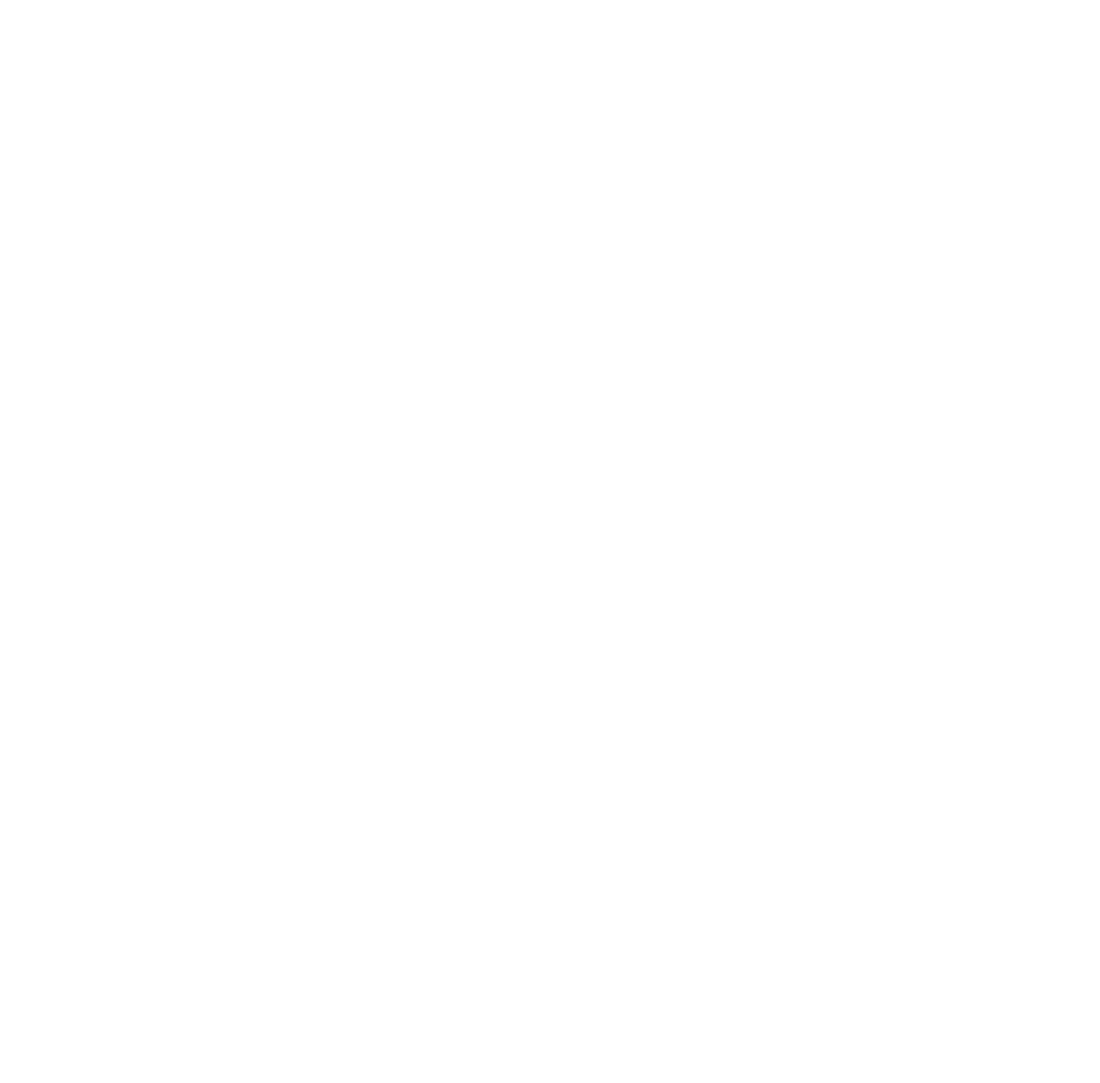
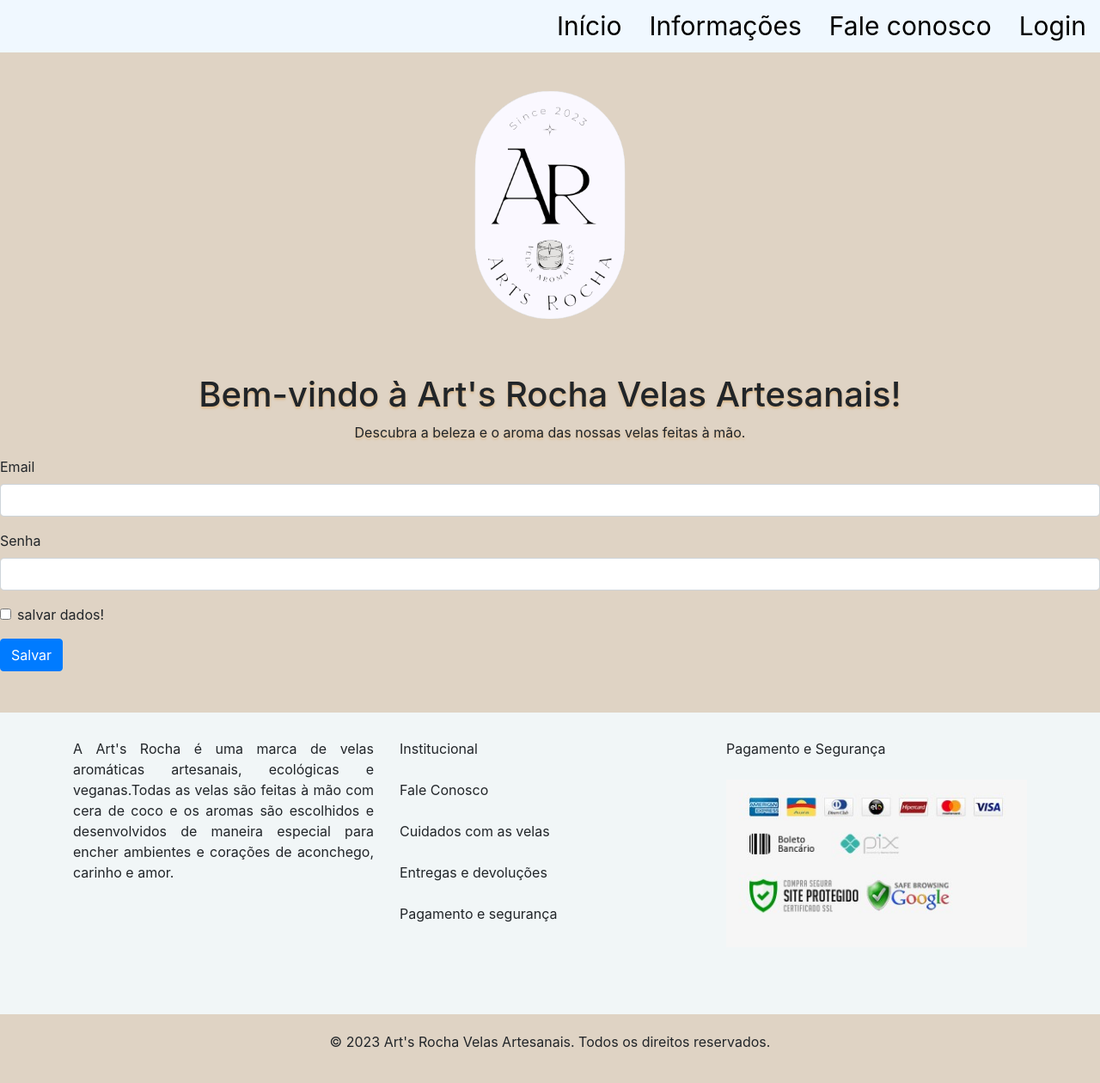
Before and after one commit to Linha-Rocha/SITEVELAS, a plain HTML site: page login.html in a window 1280 px wide. Shown: the whole page at 86% size. Before the commit the page ends 800 px from the top, so only its background shows below. Drawn offline with nearby package versions, Linux system fonts and the light colour scheme.

Commit message:
Add files via upload
Atualização das pastas

```diff
--- a/faleConosco.html
+++ b/faleConosco.html
@@ -0,0 +1,108 @@
+<!DOCTYPE html>
+<html lang="pt-br">
+<head>
+    <!-- Meta tags Obrigatórias -->
+    <meta charset="utf-8">
+    <meta name="viewport" content="width=device-width, initial-scale=1, shrink-to-fit=no">
+    <link rel="stylesheet" href="bootstrap.bundle.min.js">
+    <link rel="stylesheet" href="style.css">
+    <!-- Bootstrap CSS -->
+    <link rel="stylesheet" href="https://stackpath.bootstrapcdn.com/bootstrap/4.1.3/css/bootstrap.min.css" integrity="sha384-MCw98/SFnGE8fJT3GXwEOngsV7Zt27NXFoaoApmYm81iuXoPkFOJwJ8ERdknLPMO" crossorigin="anonymous">
+
+    <title>Art's Rocha</title>
+</head>
+<style>
+    body{
+        background-color: #dfd3c4;
+    }
+    h6 {
+    color: rgb(0, 0, 7);
+    font-weight: bold;
+    }
+    a {
+    color: rgb(0, 0, 0);
+    font-size: 30px;
+    }
+
+    li{
+        color:rgb(36, 34, 34)
+    }
+</style>
+<body>
+<div class="menu">
+        <ul class="nav justify-content-end">
+        <li class="nav-item">
+        <a class="nav-link active" href="index.html">Início</a>
+        </li>
+        <li class="nav-item">
+        <a class="nav-link" href="informacoes.html">Informações</a>
+        </li>
+        <li class="nav-item">
+        <a class="nav-link" href="faleConosco.html">Fale conosco</a>
+        </li>
+        <li class="nav-item">
+        <a class="nav-link" href="login.html"target="_blank" title="Página de Login">Login</a>
+        </li>
+    </ul>
+</div>
+<img id="logo" src="logo.png" alt="logo">
+<br/>
+
+<div class="mb-3">
+    <label for="exampleFormControlInput1" class="form-label">Email</label>
+    <input type="email" class="form-control" id="exampleFormControlInput1" placeholder="name@example.com">
+</div><br/>
+<div class="mb-3">
+    <label for="exampleFormControlTextarea1" class="form-label">Digite sua duvida e nos envie!</label>
+    <textarea class="form-control" id="exampleFormControlTextarea1" rows="3"></textarea><br/>
+    <button type="submit" class="btn btn-primary">Enviar</button><br/>
+    <div><p id="subtitulo">Ou nos chame no WhatsApp (075) 98351-2081 </p></div>
+
+
+
+
+
+
+</div>
+
+
+
+    <!-- JavaScript (Opcional) -->
+    <!-- jQuery primeiro, depois Popper.js, depois Bootstrap JS -->
+    <script src="https://code.jquery.com/jquery-3.3.1.slim.min.js" integrity="sha384-q8i/X+965DzO0rT7abK41JStQIAqVgRVzpbzo5smXKp4YfRvH+8abtTE1Pi6jizo" crossorigin="anonymous"></script>
+    <script src="https://cdnjs.cloudflare.com/ajax/libs/popper.js/1.14.3/umd/popper.min.js" integrity="sha384-ZMP7rVo3mIykV+2+9J3UJ46jBk0WLaUAdn689aCwoqbBJiSnjAK/l8WvCWPIPm49" crossorigin="anonymous"></script>
+    <script src="https://stackpath.bootstrapcdn.com/bootstrap/4.1.3/js/bootstrap.min.js" integrity="sha384-ChfqqxuZUCnJSK3+MXmPNIyE6ZbWh2IMqE241rYiqJxyMiZ6OW/JmZQ5stwEULTy" crossorigin="anonymous"></script>
+
+
+<div id="final">
+    <div class="container">
+        <div class="row">
+            <div class="col-sm">
+            <p>A Art's Rocha é uma marca de velas aromáticas artesanais, ecológicas e veganas.Todas as velas são feitas à mão com cera de coco e os aromas são escolhidos e desenvolvidos de maneira especial para encher ambientes e corações de aconchego, carinho e amor.</p>
+            <br/>
+            </div>
+            <div class="col-sm">
+            <p>Institucional
+                <br/><br/>
+                Fale Conosco<br/><br/>
+                Cuidados com as velas<br/><br/>
+                Entregas e devoluções<br/><br/>
+                Pagamento e segurança</p>
+            <br/>
+            </div>
+            <div class="col-sm">
+                    Pagamento e Segurança<br/><br/>
+            <img src="pagamento.jpg" alt="pagamento">
+            <br/> <br/> <br/>
+
+
+            </div>
+        </div>
+    </div>
+</div>
+    <div class="footer">
+        <p>&copy; 2023 Art's Rocha Velas Artesanais. Todos os direitos reservados.</p>
+        </div>
+
+</body>
+</html>
--- a/login.html
+++ b/login.html
@@ -0,0 +1,104 @@
+<!DOCTYPE html>
+<html lang="pt-br">
+<head>
+    <!-- Meta tags Obrigatórias -->
+    <meta charset="utf-8">
+    <meta name="viewport" content="width=device-width, initial-scale=1, shrink-to-fit=no">
+    <link rel="stylesheet" href="bootstrap.bundle.min.js">
+    <link rel="stylesheet" href="style.css">
+    <!-- Bootstrap CSS -->
+    <link rel="stylesheet" href="https://stackpath.bootstrapcdn.com/bootstrap/4.1.3/css/bootstrap.min.css" integrity="sha384-MCw98/SFnGE8fJT3GXwEOngsV7Zt27NXFoaoApmYm81iuXoPkFOJwJ8ERdknLPMO" crossorigin="anonymous">
+
+    <title>Art's Rocha</title>
+</head>
+<style>
+    body{
+        background-color: #dfd3c4;
+    }
+    h6 {
+    color: rgb(0, 0, 7);
+    font-weight: bold;
+    }
+    a {
+    color: rgb(0, 0, 0);
+    font-size: 30px;
+    }
+
+    li{
+        color:rgb(36, 34, 34)
+    }
+</style>
+<body>
+<div class="menu">
+        <ul class="nav justify-content-end">
+        <li class="nav-item">
+        <a class="nav-link active" href="index.html">Início</a>
+        </li>
+        <li class="nav-item">
+        <a class="nav-link" href="informacoes.html">Informações</a>
+        </li>
+        <li class="nav-item">
+        <a class="nav-link" href="faleConosco.html">Fale conosco</a>
+        </li>
+        <li class="nav-item">
+        <a class="nav-link" href="login.html"target="_blank" title="Página de Login">Login</a>
+        </li>
+    </ul>
+</div>
+<img id="logo" src="logo.png" alt="logo">
+
+<br/>
+    <h1 id="titulo">Bem-vindo à Art's Rocha Velas Artesanais!</h1>
+    <p id="subtitulo">Descubra a beleza e o aroma das nossas velas feitas à mão.</p>
+
+
+    <form>
+        <div class="mb-3">
+        <label for="exampleInputEmail1" class="form-label">Email</label>
+        <input type="email" class="form-control" id="exampleInputEmail1" aria-describedby="emailHelp">
+        </div>
+        <div class="mb-3">
+        <label for="exampleInputPassword1" class="form-label">Senha</label>
+        <input type="password" class="form-control" id="exampleInputPassword1">
+        </div>
+        <div class="mb-3 form-check">
+        <input type="checkbox" class="form-check-input" id="exampleCheck1">
+        <label class="form-check-label" for="exampleCheck1">salvar dados!</label>
+        </div>
+        <button type="submit" class="btn btn-primary">Salvar</button>
+    </form>
+    <br/><br/>
+
+
+<div id="final">
+    <div class="container">
+        <div class="row">
+            <div class="col-sm">
+            <p>A Art's Rocha é uma marca de velas aromáticas artesanais, ecológicas e veganas.Todas as velas são feitas à mão com cera de coco e os aromas são escolhidos e desenvolvidos de maneira especial para encher ambientes e corações de aconchego, carinho e amor.</p>
+            <br/>
+            </div>
+            <div class="col-sm">
+            <p>Institucional
+                <br/><br/>
+                Fale Conosco<br/><br/>
+                Cuidados com as velas<br/><br/>
+                Entregas e devoluções<br/><br/>
+                Pagamento e segurança</p>
+            <br/>
+            </div>
+            <div class="col-sm">
+                    Pagamento e Segurança<br/><br/>
+            <img src="pagamento.jpg" alt="pagamento">
+            <br/> <br/> <br/>
+
+
+            </div>
+        </div>
+    </div>
+</div>
+    <div class="footer">
+        <p>&copy; 2023 Art's Rocha Velas Artesanais. Todos os direitos reservados.</p>
+        </div>
+
+</body>
+</html>
```
Also changed, not shown: bootstrap.bundle.min.js, bootstrap.min.css, index.html (line endings or trailing spaces), informacoes.html (line endings or trailing spaces), style.css (line endings or trailing spaces), whatsApp.png (added).
